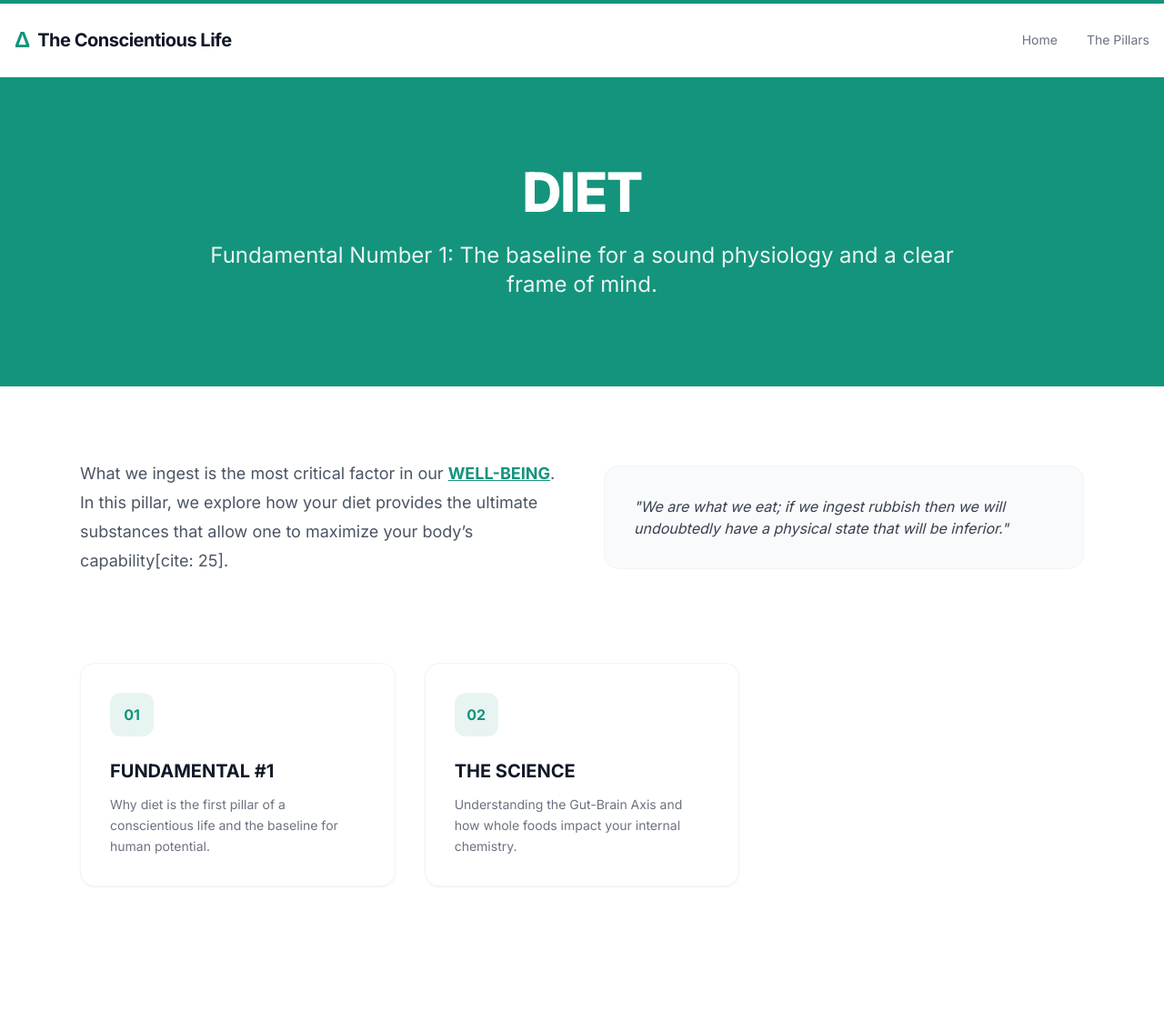
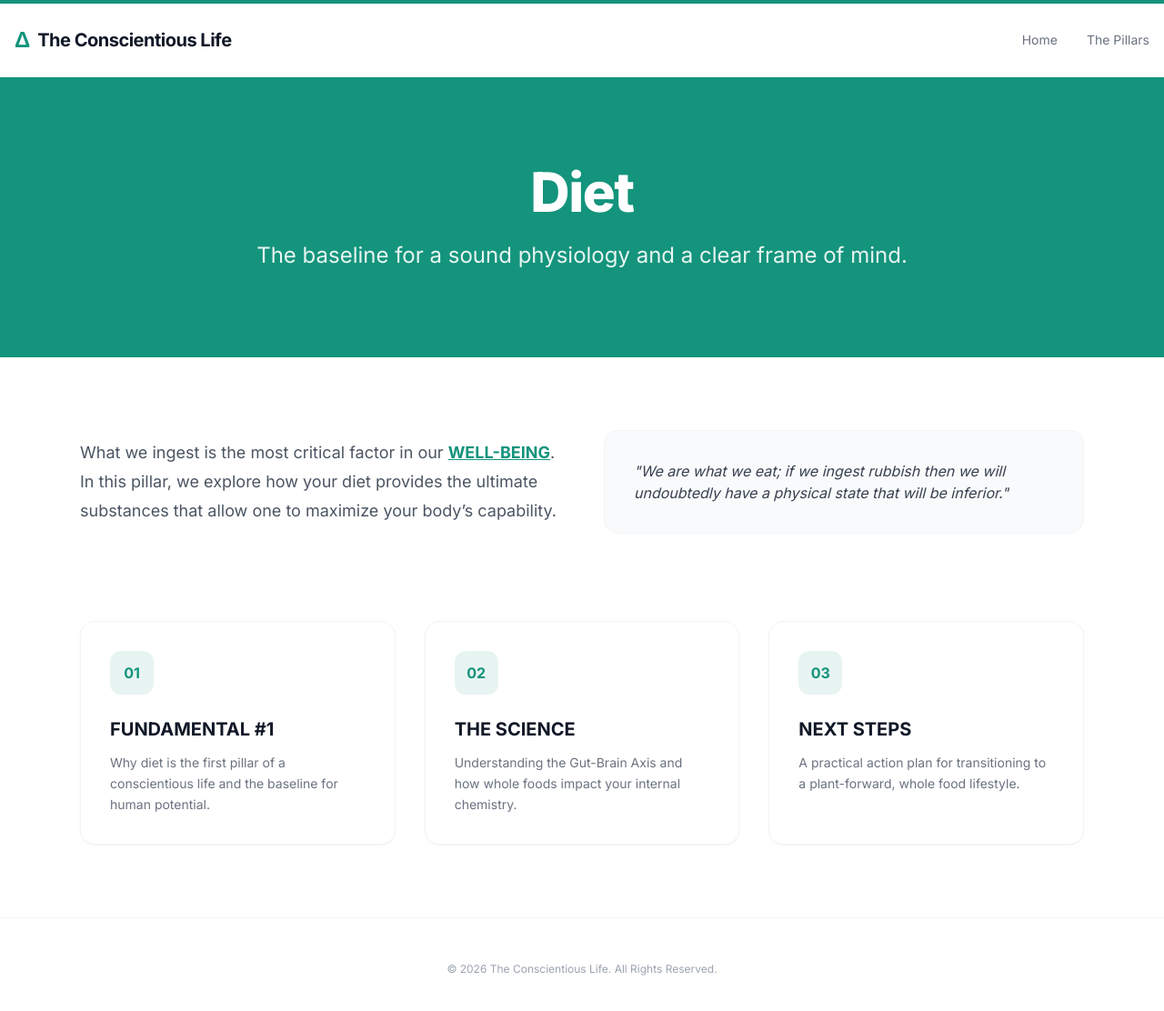
Before and after one commit to theconscientiouslife1-coder/TheCL, a Jekyll site: the page diet.html, which Jekyll copies as it is, in a window 1280 px wide and 1122 px high. Shown: the top 1112 px of the window at 91% size. Built offline with Jekyll 4.4.1, drawn with Linux system fonts in a browser that asks for light colours; nearby versions of some CDN libraries.

Commit message:
Diet updates

```diff
--- a/diet.html
+++ b/diet.html
@@ -28,15 +28,15 @@
 
     <section class="bg-[#14947c] py-24 text-white">
         <div class="max-w-4xl mx-auto px-6 text-center">
-            <h1 class="text-5xl md:text-6xl font-extrabold tracking-tight leading-tight uppercase mb-6">Diet</h1>
-            <p class="text-xl md:text-2xl text-white/90 leading-relaxed font-light">Fundamental Number 1: The baseline for a sound physiology and a clear frame of mind.</p>
+            <h1 class="text-5xl md:text-6xl font-extrabold tracking-tight leading-tight mb-6">Diet</h1>
+            <p class="text-xl md:text-2xl text-white/90 leading-relaxed font-light">The baseline for a sound physiology and a clear frame of mind.</p>
         </div>
     </section>
 
     <main class="max-w-6xl mx-auto px-6 py-20 flex-grow">
         <div class="grid md:grid-cols-2 gap-12 items-center mb-24">
             <div class="prose prose-lg text-gray-600">
-                <p>What we ingest is the most critical factor in our <span class="text-[#14947c] font-bold underline uppercase">WELL-BEING</span>. In this pillar, we explore how your diet provides the ultimate substances that allow one to maximize your body’s capability[cite: 25].</p>
+                <p>What we ingest is the most critical factor in our <span class="text-[#14947c] font-bold underline uppercase">WELL-BEING</span>. In this pillar, we explore how your diet provides the ultimate substances that allow one to maximize your body’s capability.</p>
             </div>
             <div class="bg-gray-50 p-8 rounded-2xl border border-gray-100 italic text-gray-700">
                 "We are what we eat; if we ingest rubbish then we will undoubtedly have a physical state that will be inferior."
@@ -51,6 +51,7 @@
                 <h3 class="text-xl font-bold text-gray-900 mb-3 group-hover:text-[#14947c]">FUNDAMENTAL #1</h3>
                 <p class="text-gray-500 text-sm leading-relaxed">Why diet is the first pillar of a conscientious life and the baseline for human potential.</p>
             </a>
+
             <a href="science-of-diet.html" class="group block p-8 bg-white border border-gray-100 rounded-2xl shadow-sm hover:shadow-xl hover:border-[#14947c]/20 transition-all duration-300">
                 <div class="w-12 h-12 bg-[#14947c]/10 rounded-xl flex items-center justify-center mb-6 group-hover:bg-[#14947c] transition-colors">
                     <span class="text-[#14947c] font-bold group-hover:text-white">02</span>
@@ -58,7 +59,19 @@
                 <h3 class="text-xl font-bold text-gray-900 mb-3 group-hover:text-[#14947c]">THE SCIENCE</h3>
                 <p class="text-gray-500 text-sm leading-relaxed">Understanding the Gut-Brain Axis and how whole foods impact your internal chemistry.</p>
             </a>
+
+            <a href="diet-next-steps.html" class="group block p-8 bg-white border border-gray-100 rounded-2xl shadow-sm hover:shadow-xl hover:border-[#14947c]/20 transition-all duration-300">
+                <div class="w-12 h-12 bg-[#14947c]/10 rounded-xl flex items-center justify-center mb-6 group-hover:bg-[#14947c] transition-colors">
+                    <span class="text-[#14947c] font-bold group-hover:text-white">03</span>
+                </div>
+                <h3 class="text-xl font-bold text-gray-900 mb-3 group-hover:text-[#14947c]">NEXT STEPS</h3>
+                <p class="text-gray-500 text-sm leading-relaxed">A practical action plan for transitioning to a plant-forward, whole food lifestyle.</p>
+            </a>
         </div>
     </main>
+
+    <footer class="py-12 border-t border-gray-100 text-center text-gray-400 text-xs">
+        <p>&copy; 2026 The Conscientious Life. All Rights Reserved.</p>
+    </footer>
 </body>
 </html>
```
